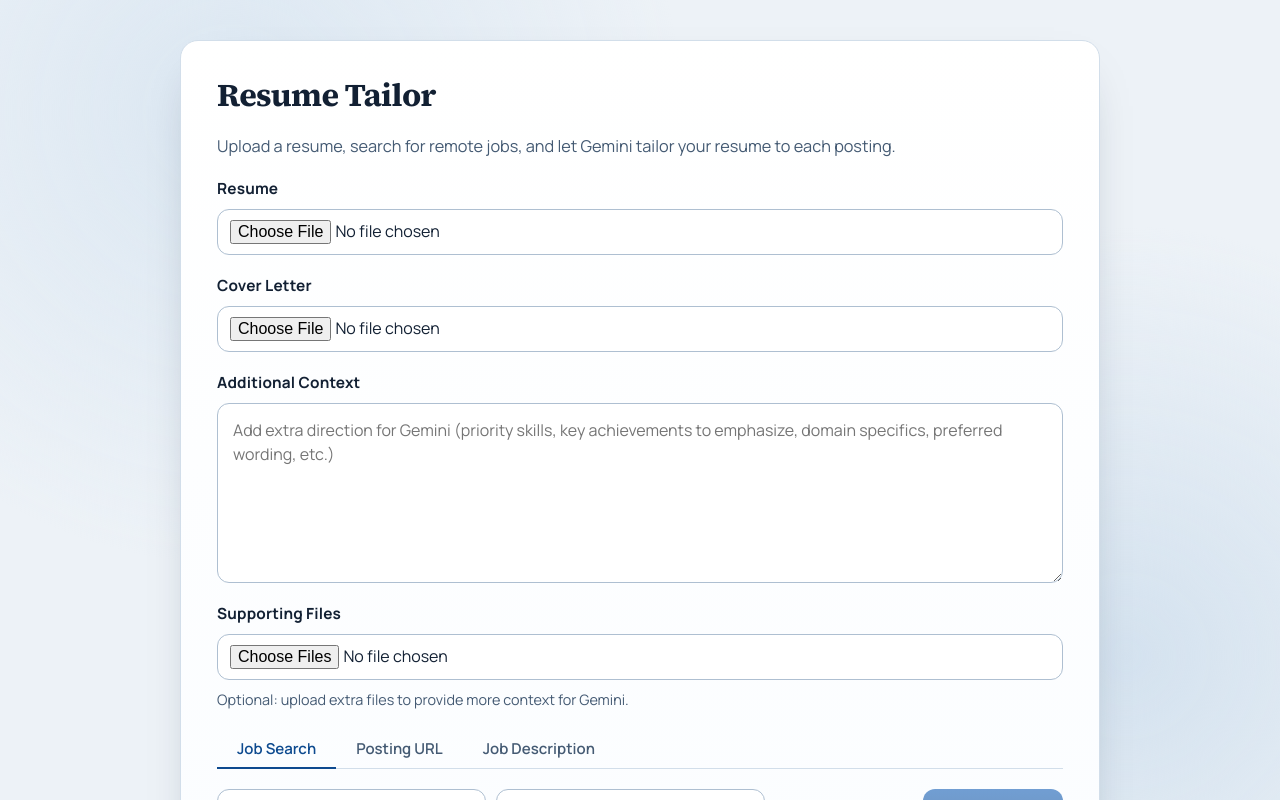
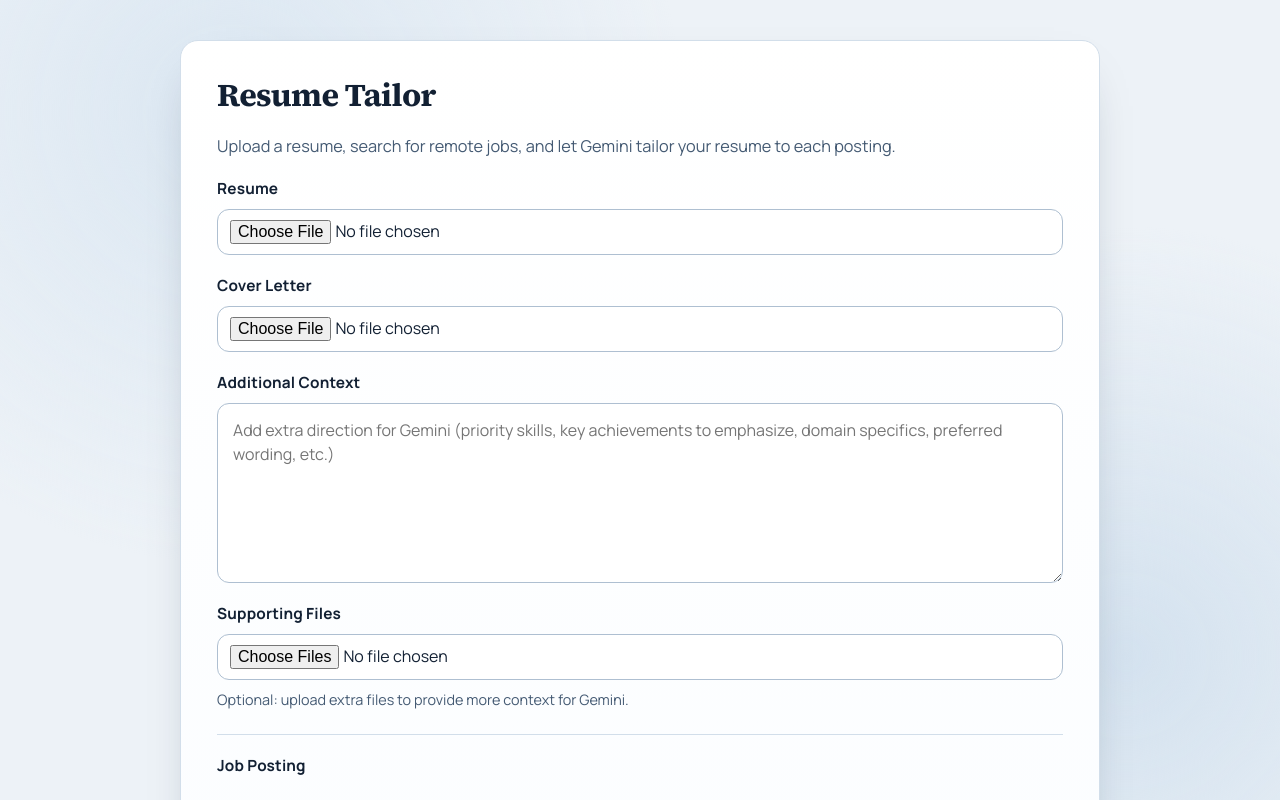
Before and after one commit to alexandergshaw/Resume-Tailor, a Next.js app in the folder hello-world/: page / in a window 1280 px wide. Shown: the top 800 px of the page. Built offline with nearby package versions, Linux system fonts and the light colour scheme.

Commit message:
feat: add job posting section with styling updates

```diff
--- a/hello-world/app/page.js
+++ b/hello-world/app/page.js
@@ -673,6 +673,9 @@ export default function Home() {
           </p>
         </div>
 
+        <hr className={styles.sectionDivider} />
+        <p className={styles.label}>Job Posting</p>
+
         <div className={styles.sectionTabs}>
           <button
             type="button"
--- a/hello-world/app/page.module.css
+++ b/hello-world/app/page.module.css
@@ -17,6 +17,12 @@
   border-radius: 18px;
   background: linear-gradient(180deg, var(--bg-surface) 0%, #fbfdff 100%);
   box-shadow: var(--shadow);
+}
+
+.sectionDivider {
+  border: none;
+  border-top: 1px solid var(--border);
+  margin: 4px 0 0;
 }
 
 .sectionTabs {
```
